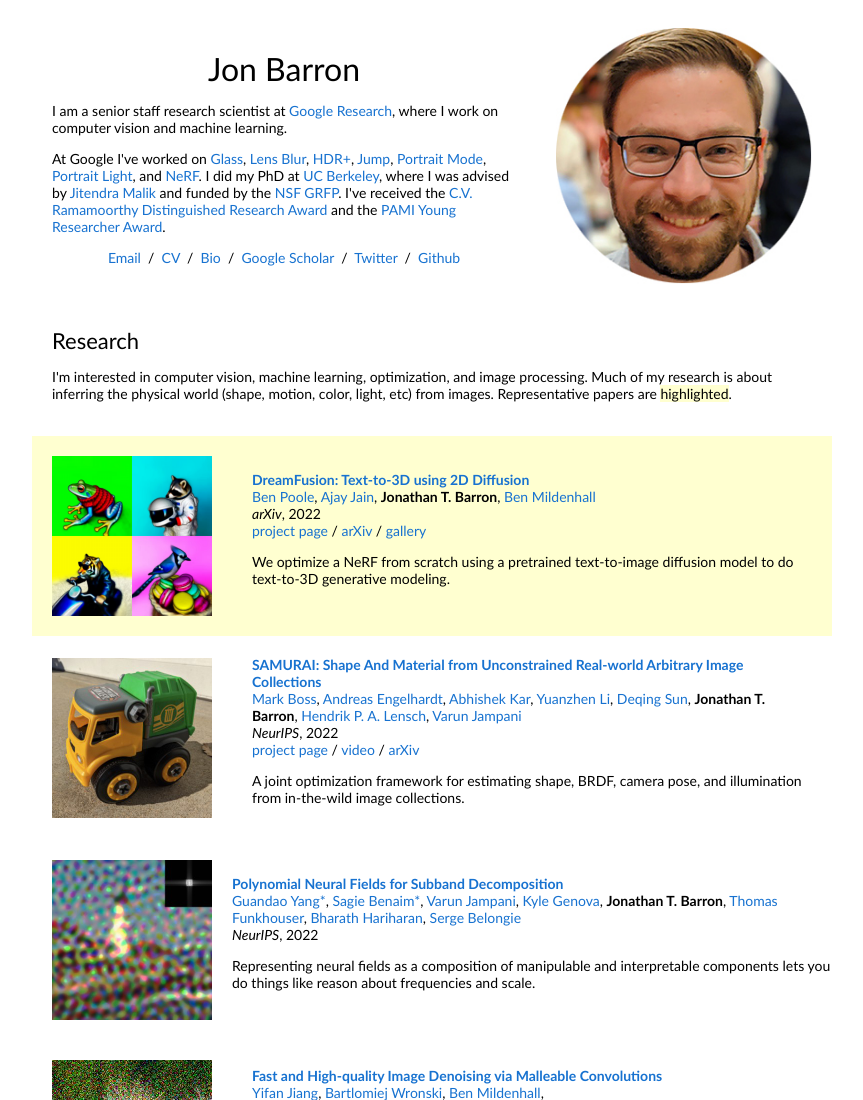
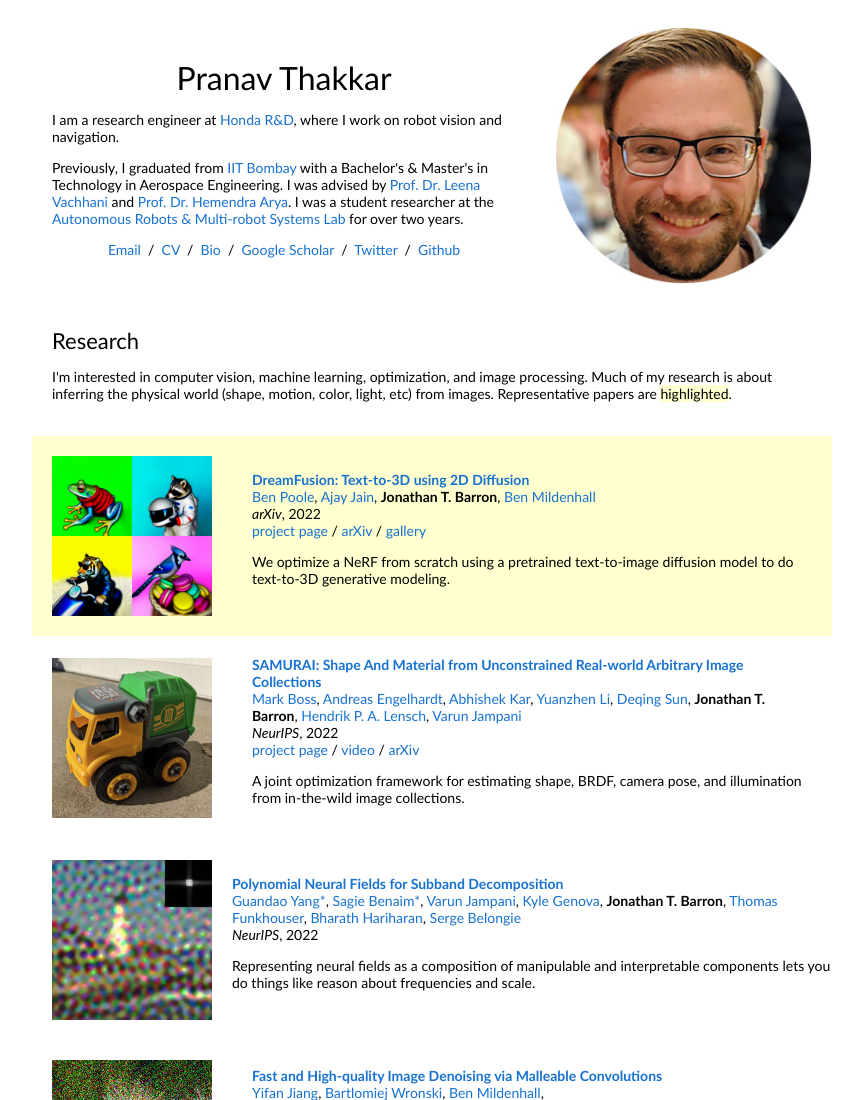
Before and after one commit to pranavnnt/pranavnnt.github.io, a plain HTML site: page index.html in a window 1280 px wide. Shown: the top 1100 px of the page, without its empty margins (208-1071 px from the left). Drawn offline with Linux system fonts and the light colour scheme.

Commit message:
0.0.2 [add] add personal details in heading

```diff
--- a/index.html
+++ b/index.html
@@ -1,7 +1,7 @@
 <!DOCTYPE HTML>
 <html lang="en"><head><meta http-equiv="Content-Type" content="text/html; charset=UTF-8">
 
-  <title>Jon Barron</title>
+  <title>Pranav Thakkar</title>
 
   <meta name="author" content="Jon Barron">
   <meta name="viewport" content="width=device-width, initial-scale=1">
@@ -18,20 +18,22 @@
           <tr style="padding:0px">
             <td style="padding:2.5%;width:63%;vertical-align:middle">
               <p style="text-align:center">
-                <name>Jon Barron</name>
+                <name>Pranav Thakkar</name>
               </p>
-              <p>I am a senior staff research scientist at <a href="https://ai.google/research">Google Research</a>, where I work on computer vision and machine learning.
+              <p>I am a research engineer at <a href="https://www.iitb.ac.in/">Honda R&D</a>, where I work on robot vision and navigation.
               </p>
               <p>
-                At Google I've worked on <a href="https://www.google.com/glass/start/">Glass</a>,  <a href="https://ai.googleblog.com/2014/04/lens-blur-in-new-google-camera-app.html">Lens Blur</a>, <a href="https://ai.googleblog.com/2014/10/hdr-low-light-and-high-dynamic-range.html">HDR+</a>, <a href="https://blog.google/products/google-ar-vr/introducing-next-generation-jump/">Jump</a>, <a href="https://ai.googleblog.com/2017/10/portrait-mode-on-pixel-2-and-pixel-2-xl.html">Portrait Mode</a>, <a href="https://ai.googleblog.com/2020/12/portrait-light-enhancing-portrait.html">Portrait Light</a>, and <a href="https://www.matthewtancik.com/nerf">NeRF</a>. I did my PhD at <a href="http://www.eecs.berkeley.edu/">UC Berkeley</a>, where I was advised by <a href="http://www.cs.berkeley.edu/~malik/">Jitendra Malik</a> and funded by the <a href="http://www.nsfgrfp.org/">NSF GRFP</a>. I've received the <a href="https://www2.eecs.berkeley.edu/Students/Awards/15/">C.V. Ramamoorthy Distinguished Research Award</a> and the <a href="https://www.thecvf.com/?page_id=413#YRA">PAMI Young Researcher Award</a>.
+                Previously, I graduated from <a href="https://www.google.com/glass/start/">IIT Bombay</a> with a Bachelor's & Master's in Technology in Aerospace Engineering.
+                I was advised by <a href="https://www.sc.iitb.ac.in/~leena/">Prof. Dr. Leena Vachhani</a> and <a href="https://www.aero.iitb.ac.in/~arya/">Prof. Dr. Hemendra Arya</a>.
+                I was a student researcher at the <a href="https://www.sc.iitb.ac.in/robotics/">Autonomous Robots & Multi-robot Systems Lab</a> for over two years.
               </p>
               <p style="text-align:center">
-                <a href="mailto:jonbarron@gmail.com">Email</a> &nbsp/&nbsp
+                <a href="mailto:pranavnnt@gmail.com">Email</a> &nbsp/&nbsp
                 <a href="data/JonBarron-CV.pdf">CV</a> &nbsp/&nbsp
                 <a href="data/JonBarron-bio.txt">Bio</a> &nbsp/&nbsp
                 <a href="https://scholar.google.com/citations?hl=en&user=jktWnL8AAAAJ">Google Scholar</a> &nbsp/&nbsp
                 <a href="https://twitter.com/jon_barron">Twitter</a> &nbsp/&nbsp
-                <a href="https://github.com/jonbarron/">Github</a>
+                <a href="https://github.com/pranavnnt/">Github</a>
               </p>
             </td>
             <td style="padding:2.5%;width:40%;max-width:40%">
```
